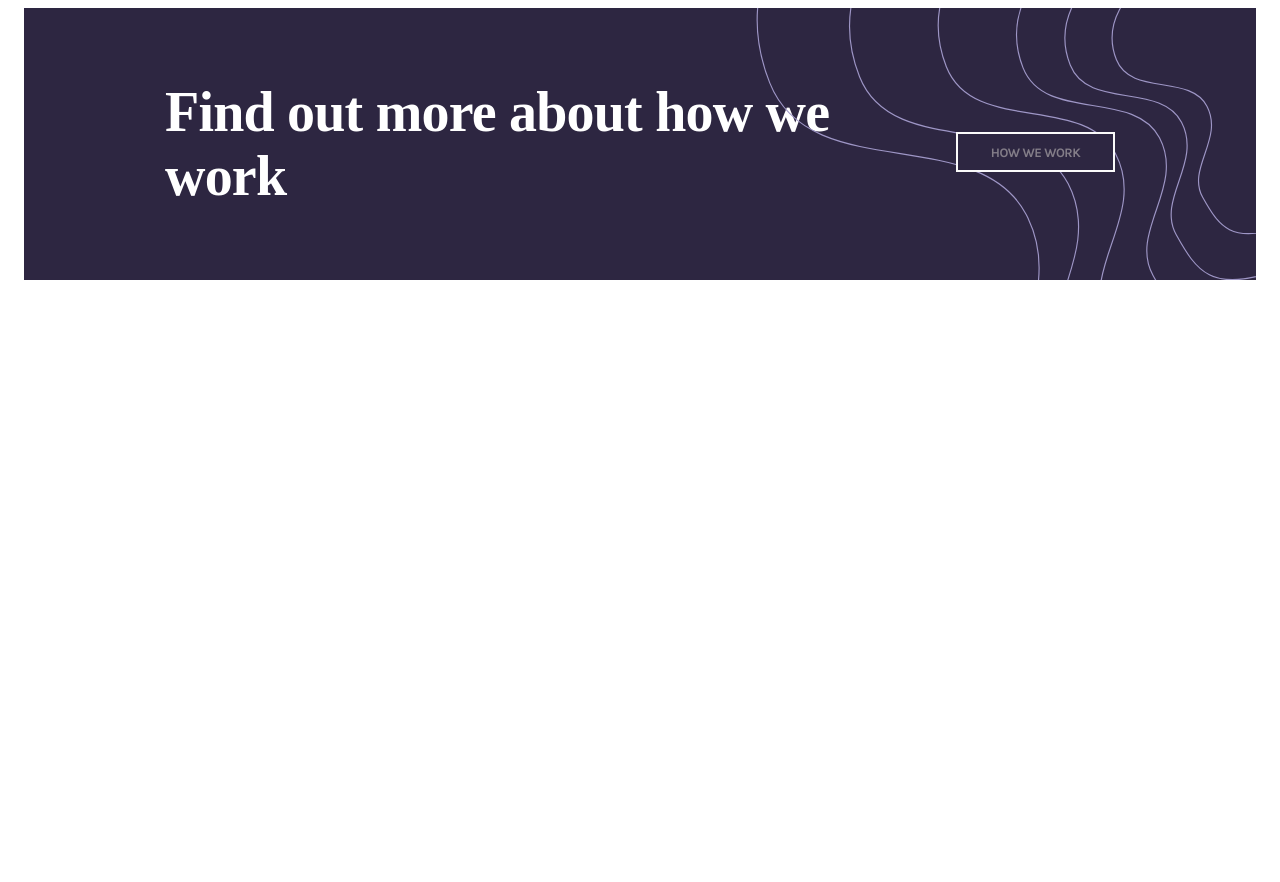
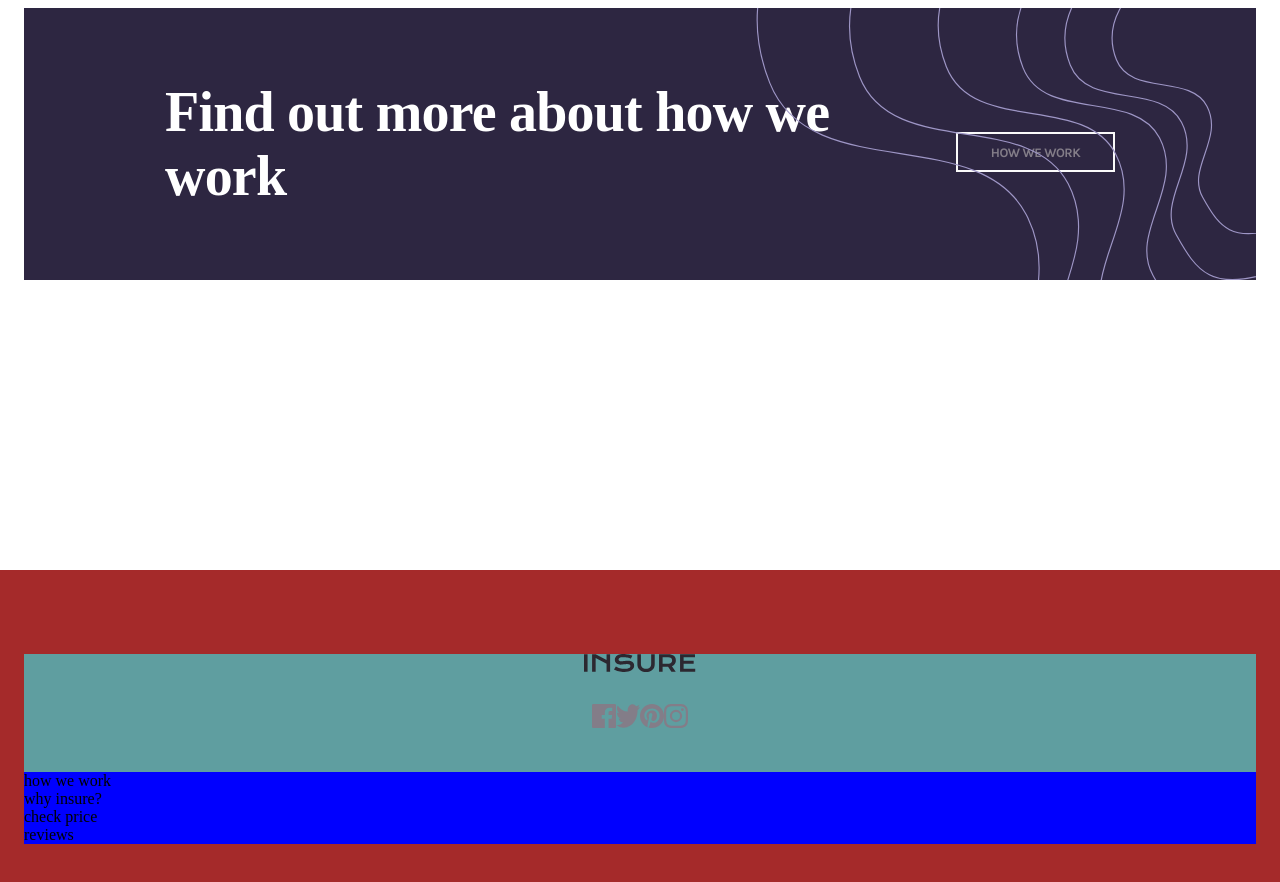
Before and after one commit to frontend-rustyff12/insure-landing-page, a Next.js app: page / in a window 1280 px wide. Shown: the part 1560-2442 px from the top of the page. Before the commit the page ends 2130 px from the top, so only its background shows below. Built offline with nearby package versions, Linux system fonts and the light colour scheme.

Commit message:
Moved Header and Footer

```diff
--- a/src/app/globals.css
+++ b/src/app/globals.css
@@ -27,10 +27,9 @@
 html,
 body {
   min-height: 100vh;
-  overflow-x: hidden;
 }
 
-/* Typeography */
+/* Typography */
 h1,
 h2,
 h3 {
@@ -108,7 +107,7 @@ h4 {
   text-transform: uppercase;
   cursor: pointer;
   transition: all 0.3s ease;
-  z-index: 1;
+  /* z-index: 1; */
 }
 
 .hero-btn:hover,
--- a/src/app/layout.tsx
+++ b/src/app/layout.tsx
@@ -1,5 +1,8 @@
 import type { Metadata } from "next";
-
+import Header from "@/components/Header";
+import Footer from "@/components/Footer";
+import { headerData } from "@/content/Header";
+import { socialData, footerData } from "@/content/Footer";
 import "./globals.css";
 
 export const metadata: Metadata = {
@@ -14,7 +17,11 @@ export default function RootLayout({
 }>) {
   return (
     <html lang="en">
-      <body>{children}</body>
+      <body>
+        <Header data={headerData} />
+        {children}
+        <Footer data={footerData} social={socialData} />
+      </body>
     </html>
   );
 }
--- a/src/app/page.tsx
+++ b/src/app/page.tsx
@@ -1,21 +1,13 @@
-import Header from "@/components/Header";
 import Hero from "@/components/Hero";
 import Main from "@/components/Main";
-// import Footer from "@/components/Footer";
-import { headerData } from "@/content/Header";
 import { heroData } from "@/content/Hero";
 import { mainData } from "@/content/Main";
-import { socialData, footerData } from "@/content/Footer";
 
 export default function Home() {
   return (
-    <div>
-      <Header data={headerData} />
-      <main>
-        <Hero data={heroData} />
-        <Main data={mainData} />
-      </main>
-      {/* <Footer data={footerData} social={socialData} /> */}
-    </div>
+    <main>
+      <Hero data={heroData} />
+      <Main data={mainData} />
+    </main>
   );
 }
--- a/src/components/styles/Footer.css
+++ b/src/components/styles/Footer.css
@@ -15,3 +15,6 @@ footer {
   padding-bottom: 40px;
   background-color: cadetblue;
 }
+
+.footer-bottom {
+}
```
